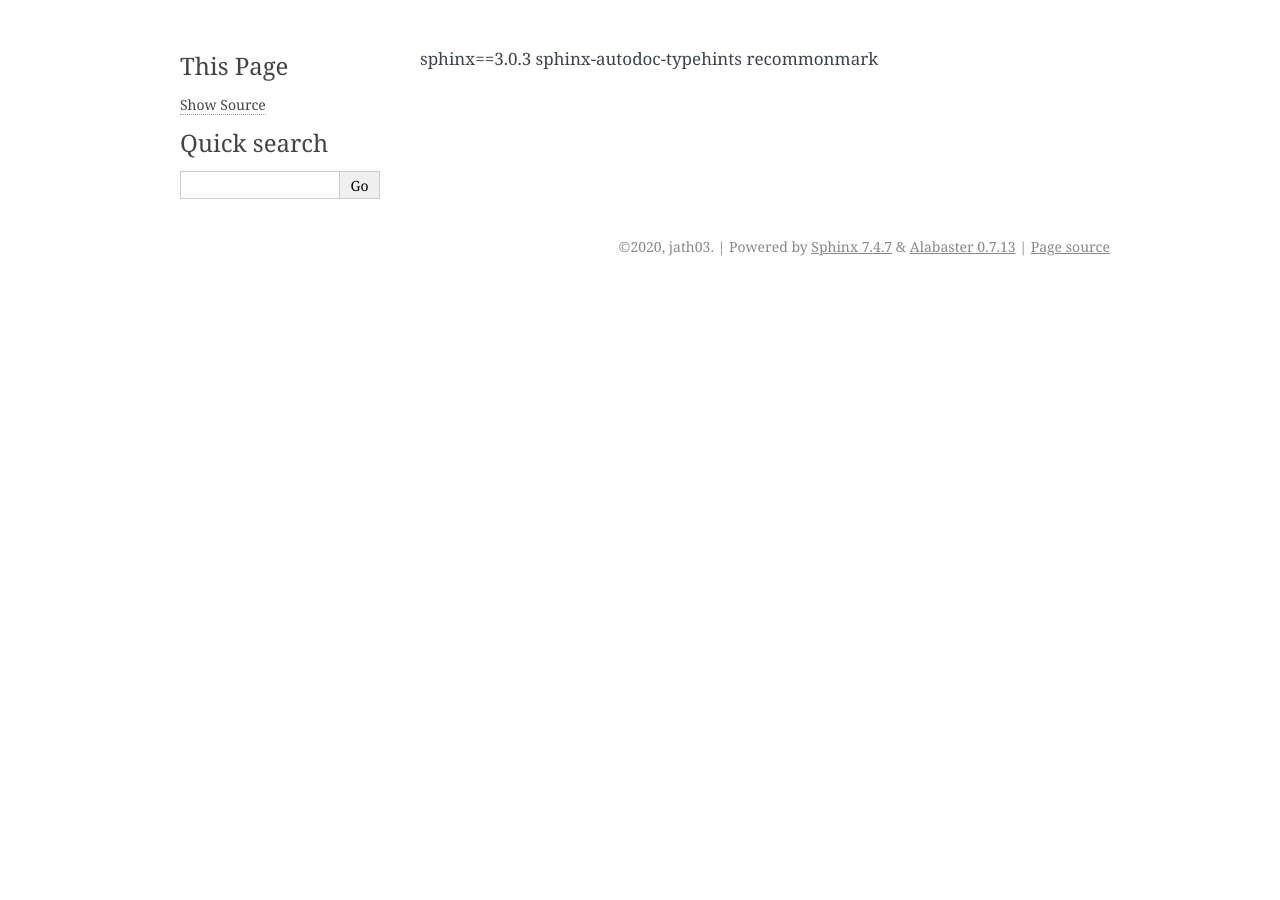
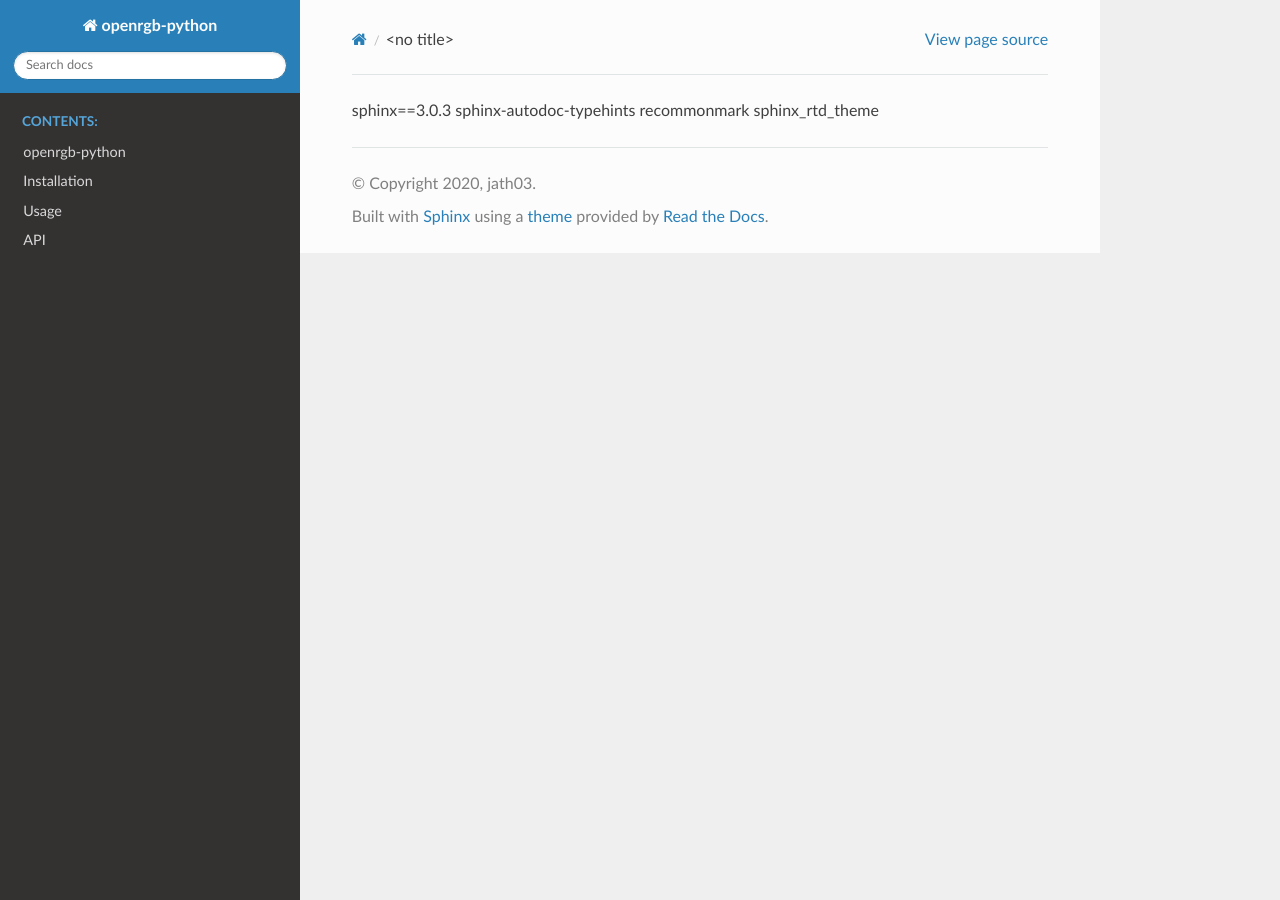
Before and after one commit to jath03/openrgb-python, a Sphinx documentation site: the page built from docs/requirements.txt, in a window 1280 px wide. Built offline with Sphinx 7.4.7 and the Read the Docs theme 2.0.0, drawn with Linux system fonts in a browser that asks for light colours.

Commit message:
change docs theme

```diff
--- a/docs/conf.py
+++ b/docs/conf.py
@@ -12,8 +12,6 @@
 #
 import os
 import sys
-
-print(os.path.abspath('../../..'))
 
 if os.environ.get("READTHEDOCS"):
     sys.path.insert(0, os.path.realpath('..'))
@@ -71,7 +69,7 @@ exclude_patterns = ['_build', 'Thumbs.db', '.DS_Store']
 # The theme to use for HTML and HTML Help pages.  See the documentation for
 # a list of builtin themes.
 #
-html_theme = 'alabaster'
+html_theme = 'sphinx_rtd_theme'
 
 # Add any paths that contain custom static files (such as style sheets) here,
 # relative to this directory. They are copied after the builtin static files,
--- a/docs/requirements.txt
+++ b/docs/requirements.txt
@@ -1,3 +1,4 @@
 sphinx==3.0.3
 sphinx-autodoc-typehints
 recommonmark
+sphinx_rtd_theme
```
